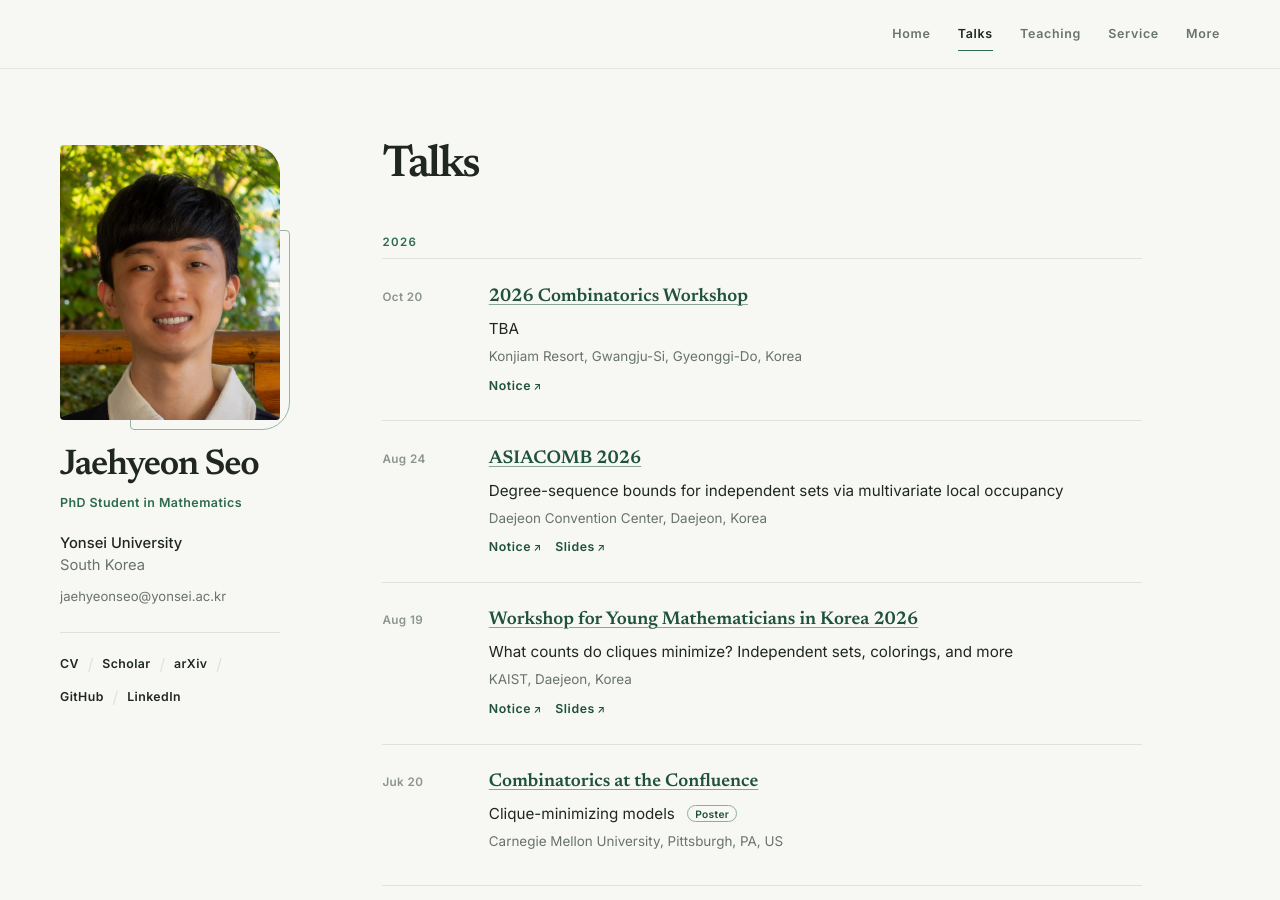
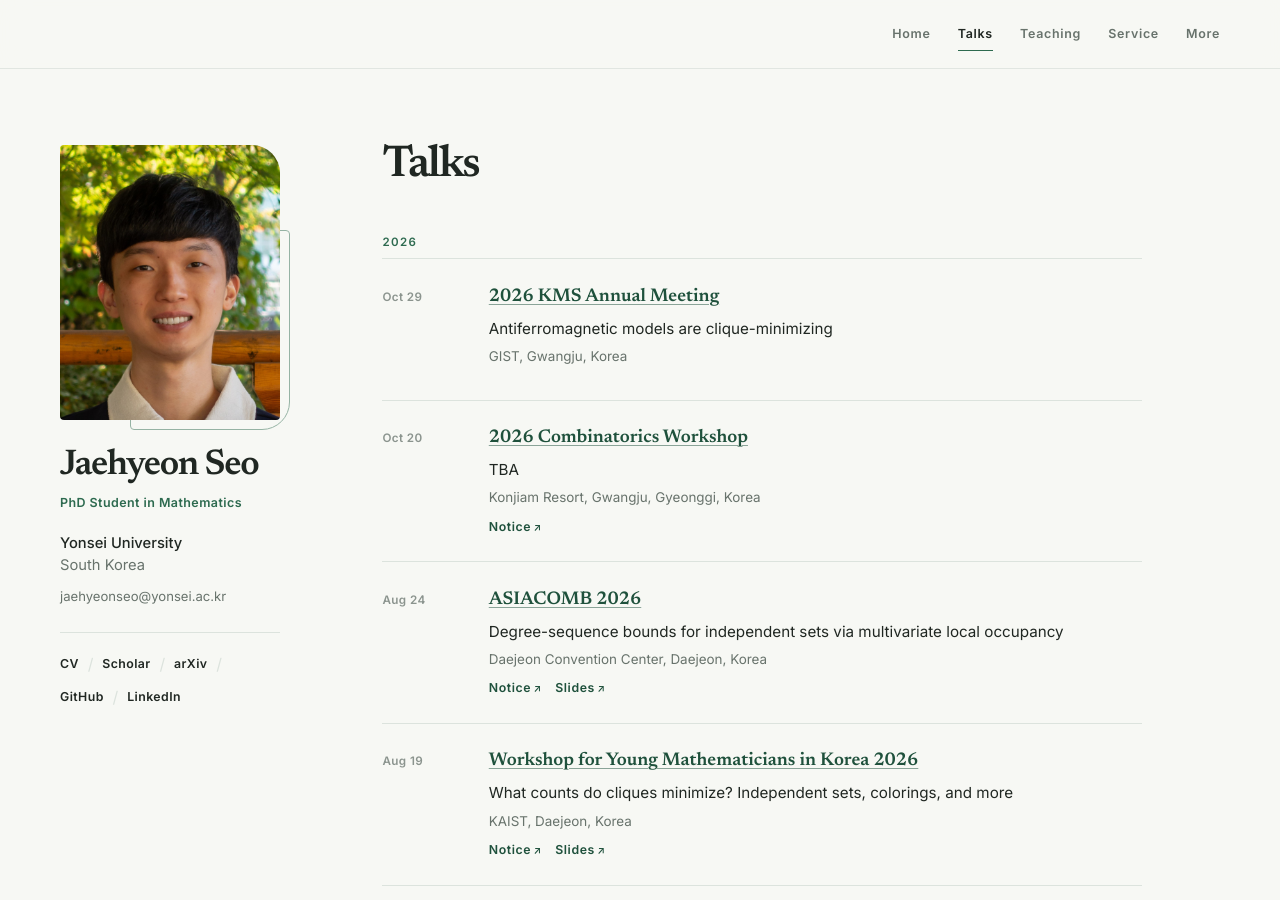
Before and after one commit to thegreatseo/thegreatseo.github.io, a Jekyll site: the page built from talks.md, in a window 1280 px wide and 900 px high. Built offline with Jekyll 4.4.1, drawn with Linux system fonts in a browser that asks for light colours; a script that is not in the unit is left out.

Commit message:
Update talks.yml: add 2026 KMS Annual Meeting

```diff
--- a/_data/talks.yml
+++ b/_data/talks.yml
@@ -16,10 +16,21 @@ main:
 
 # 2026
 
+- title: Antiferromagnetic models are clique-minimizing
+  event: 2026 KMS Annual Meeting
+  venue: GIST
+  city: Gwangju
+  country: Korea
+  date: October 29
+  year: 2026
+  event-link: https://www.kms.or.kr/conference/2026_fall
+  notice:
+  slide:
+
 - title: TBA
   event: 2026 Combinatorics Workshop
   venue: Konjiam Resort
-  city: Gwangju-Si, Gyeonggi-Do
+  city: Gwangju, Gyeonggi
   country: Korea
   date: October 20
   year: 2026
```
